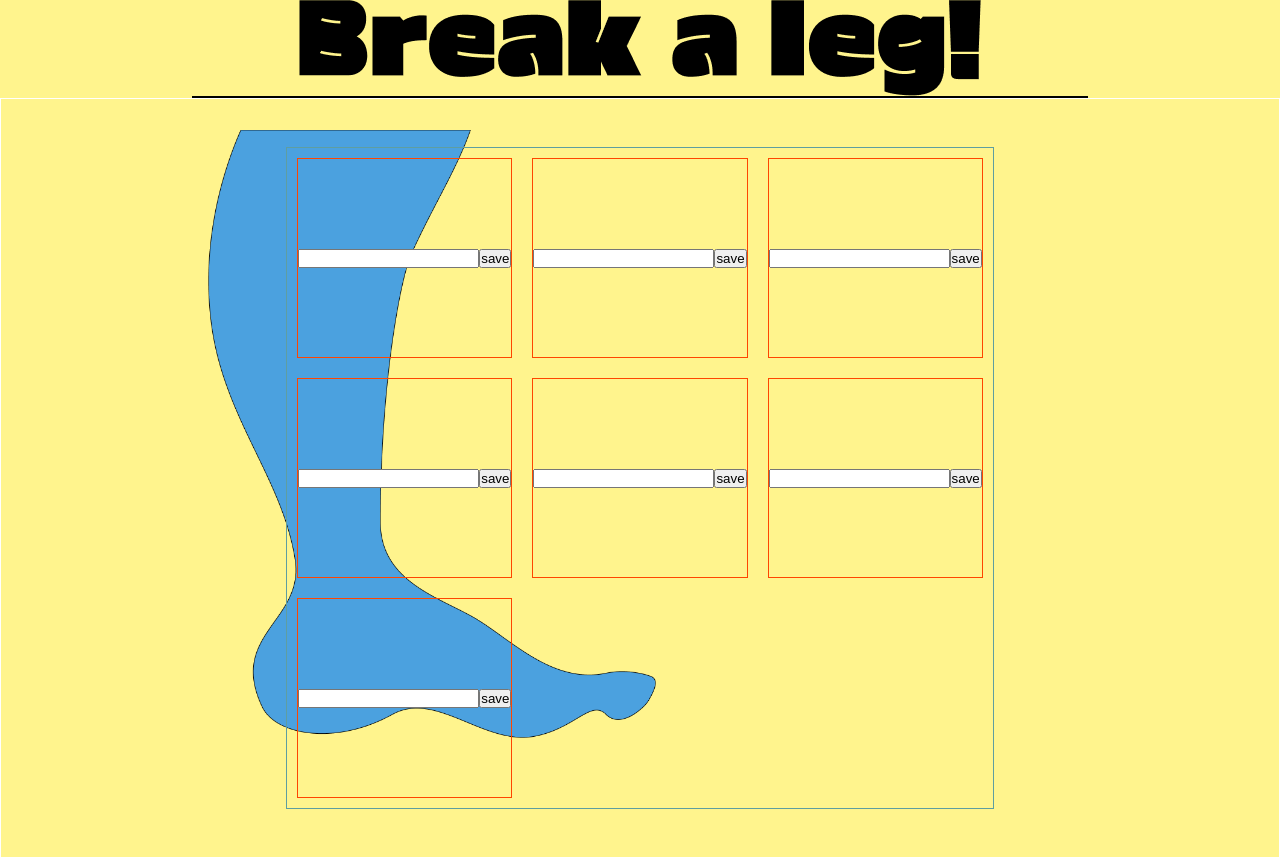
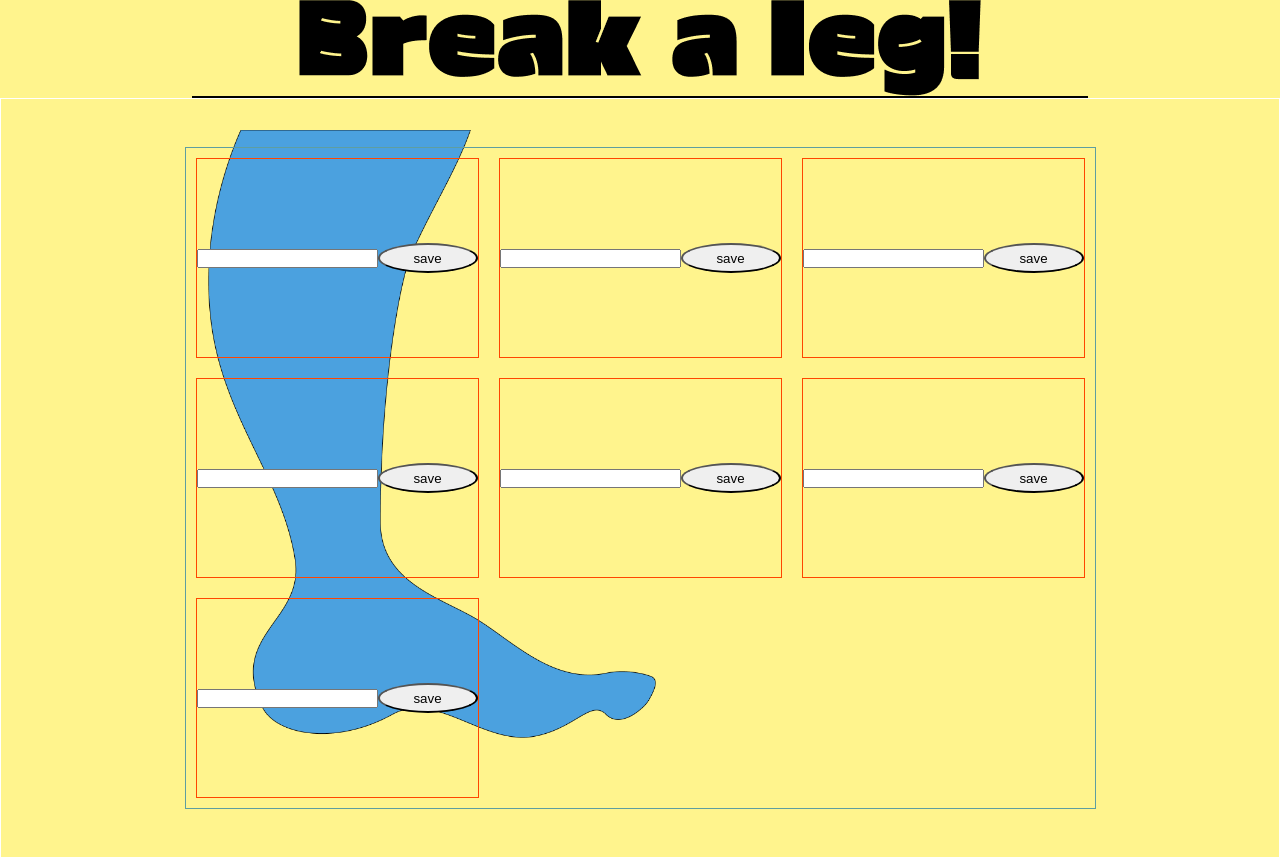
Before and after one commit to jayoonmaeng/UIDesign1, a plain HTML site: page breakaleg.html in a window 1280 px wide. Shown: the top 857 px of the page. Drawn offline with nearby package versions, Linux system fonts and the light colour scheme.

Commit message:
오ㄹ라가

```diff
--- a/assets/bal.css
+++ b/assets/bal.css
@@ -30,6 +30,12 @@ body {
   padding-left: 10em;
   padding-top: 2em;
   height: 80vh;
+}
+input {
+  caret-color: cornflowerblue;
+}
+.effect:focus {
+  background-color: rgb(255, 81, 191);
 }
 
 #mainbox {
@@ -69,6 +75,12 @@ body {
   padding: 1em;
 }
 
+button {
+  width: 100px;
+  height: 30px;
+  border-radius: 100%;
+}
+
 @media only screen and (max-device-width: 700px) {
   body {
     background: rgba(17, 183, 100, 0.655);
--- a/breakaleg.html
+++ b/breakaleg.html
@@ -26,12 +26,12 @@
     </div>
     <div id="mainbox">
       <div id="grid">
-        <div class="cell"><input /><button>save</button></div>
-        <div class="cell"><input /><button>save</button></div>
-        <div class="cell"><input /><button>save</button></div>
-        <div class="cell"><input /><button>save</button></div>
-        <div class="cell"><input /><button>save</button></div>
-        <div class="cell"><input /><button>save</button></div>
+        <div class="cell"><input class="effect" /><button>save</button></div>
+        <div class="cell"><input class="effect" /><button>save</button></div>
+        <div class="cell"><input class="effect" /><button>save</button></div>
+        <div class="cell"><input class="effect" /><button>save</button></div>
+        <div class="cell"><input class="effect" /><button>save</button></div>
+        <div class="cell"><input class="effect" /><button>save</button></div>
         <div class="cell"><input /><button>save</button></div>
       </div>
     </div>
```
Also changed, not shown: index.html (+3 -1 lines), pedometer.html (added, +13 -0 lines), 2 other files.
